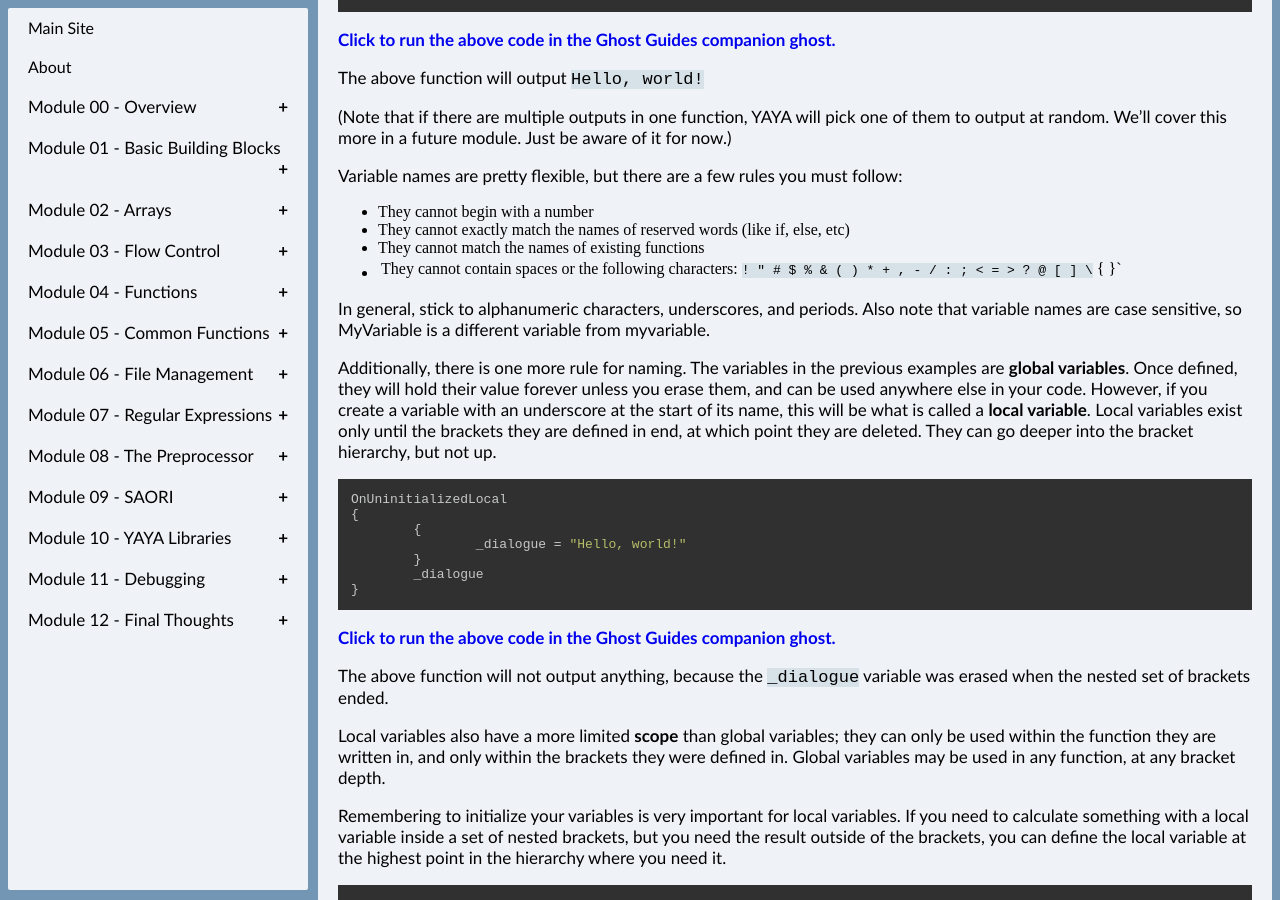
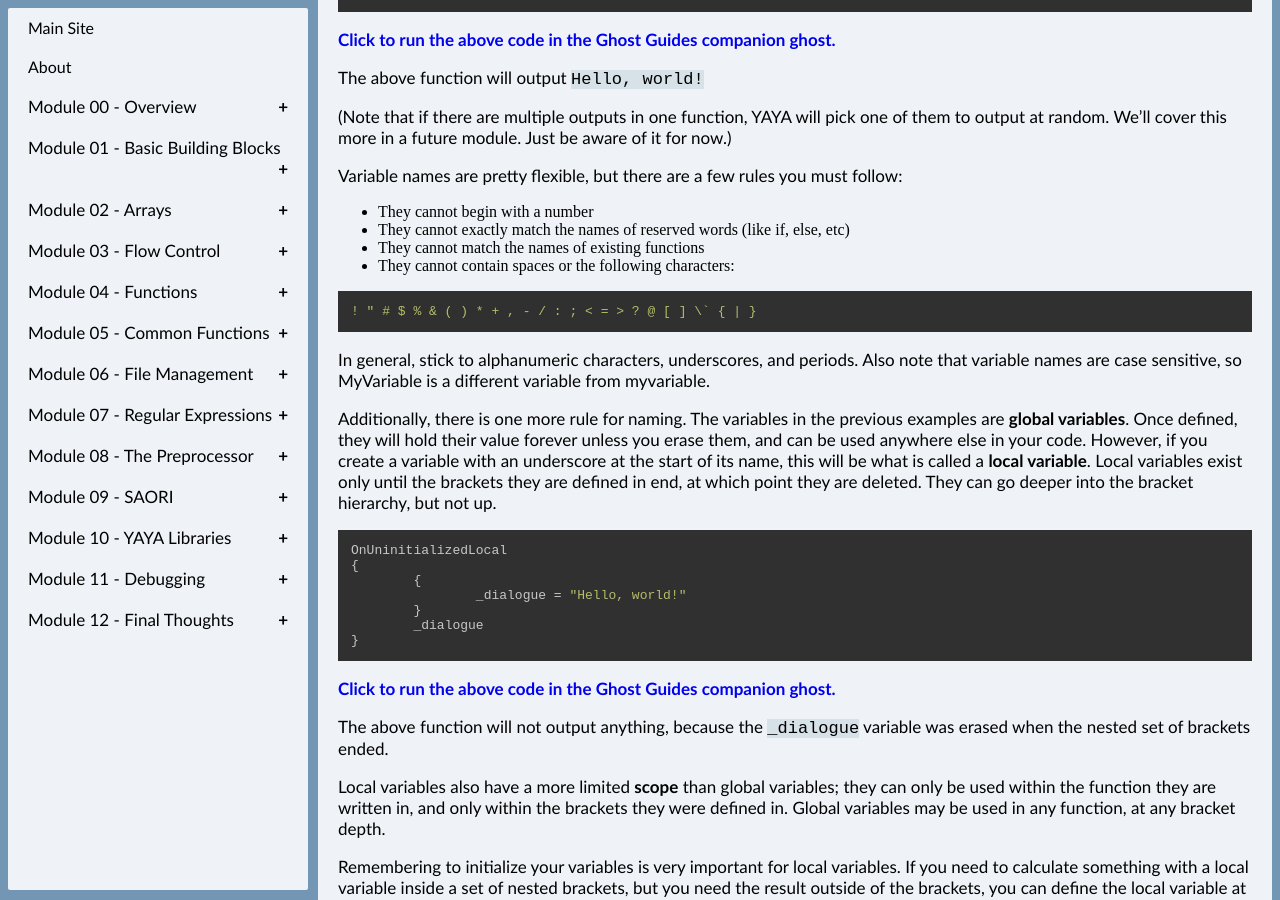
Before and after one commit to Zichqec/YAYA_Fundamentals, a Jekyll site: the page built from module_01_basic_building_blocks/04_variables.md, in a window 1280 px wide and 900 px high, scrolled down 1032 px. Built offline with Jekyll 4.4.1, drawn with Linux system fonts in a browser that asks for light colours; our own code applies the rules of GitHub Pages for plain Markdown files.

````diff
--- a/module_01_basic_building_blocks/04_variables.md
+++ b/module_01_basic_building_blocks/04_variables.md
@@ -57,7 +57,11 @@ Variable names are pretty flexible, but there are a few rules you must follow:
 * They cannot begin with a number
 * They cannot exactly match the names of reserved words (like if, else, etc)
 * They cannot match the names of existing functions
-* They cannot contain spaces or the following characters: `! " # $ % & ( ) * + , - / : ; < = > ? @ [ ] \` { | }`
+* They cannot contain spaces or the following characters:
+
+```
+! " # $ % & ( ) * + , - / : ; < = > ? @ [ ] \` { | }
+```
 
 In general, stick to alphanumeric characters, underscores, and periods. Also note that variable names are case sensitive, so MyVariable is a different variable from myvariable.
 
````
